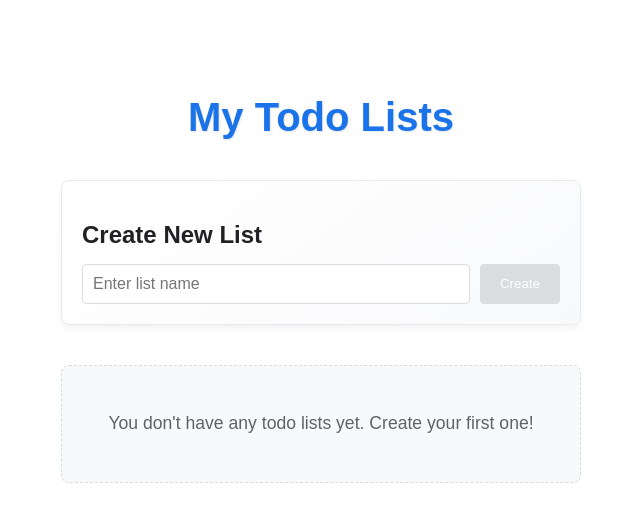
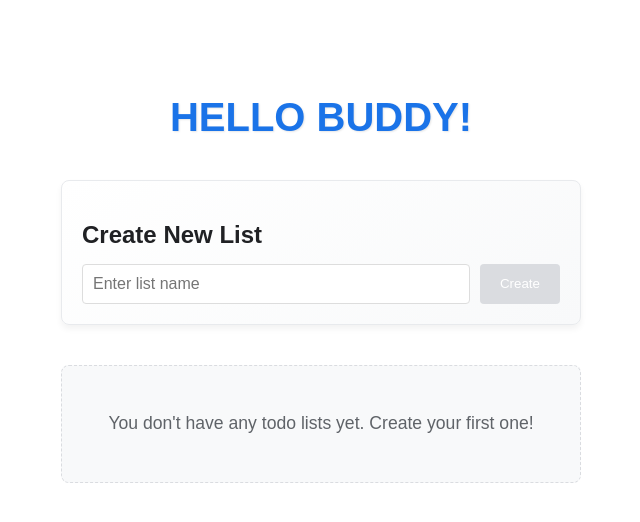
Before and after one commit to mamoodi/Test-Repo, a Vue app: page / in a window 1280 px wide. Shown: the top 522 px of the page, without its empty margins (319-959 px from the left). Built offline with nearby package versions, Linux system fonts and the light colour scheme.

Commit message:
Change main heading to HELLO BUDDY

```diff
--- a/src/components/LandingPage.vue
+++ b/src/components/LandingPage.vue
@@ -1,6 +1,6 @@
 <template>
   <div class="landing-container">
-    <h1>My Todo Lists</h1>
+    <h1>HELLO BUDDY!</h1>
 
     <div class="create-list">
       <h2>Create New List</h2>
```
